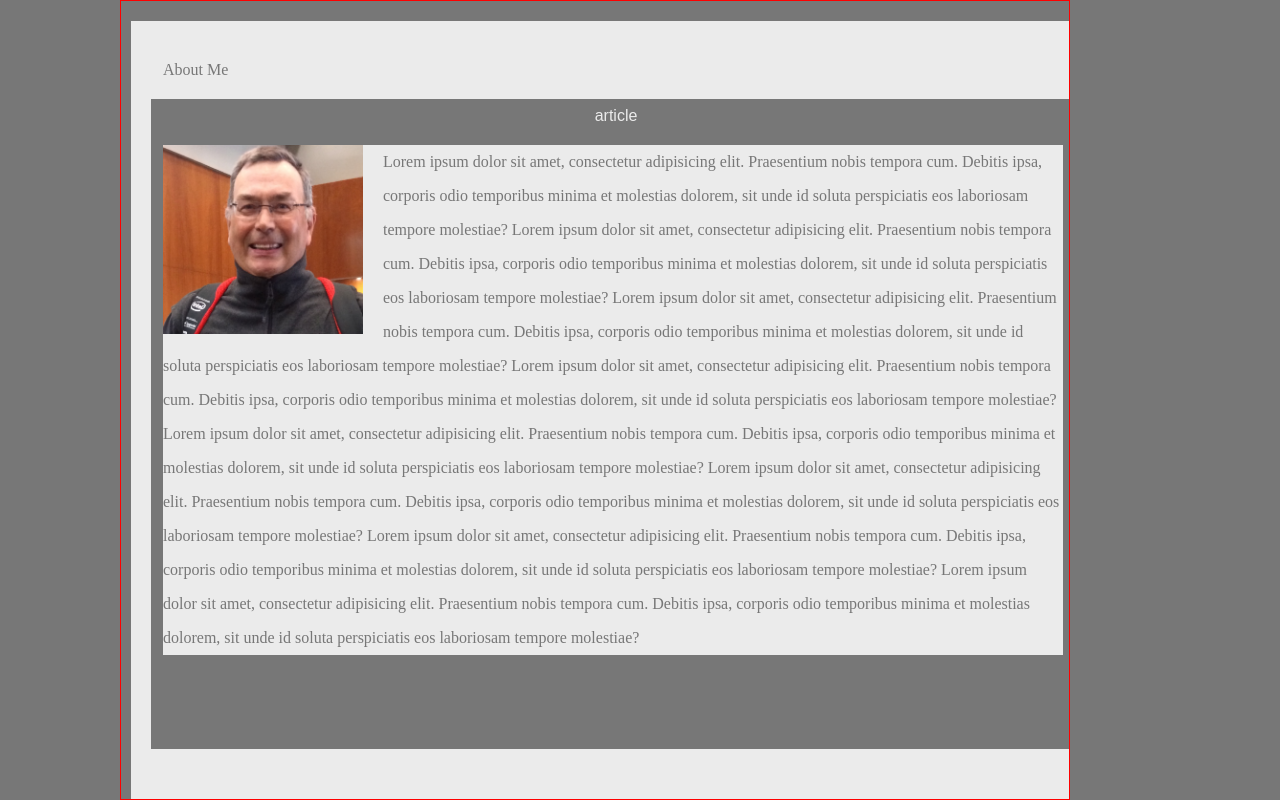
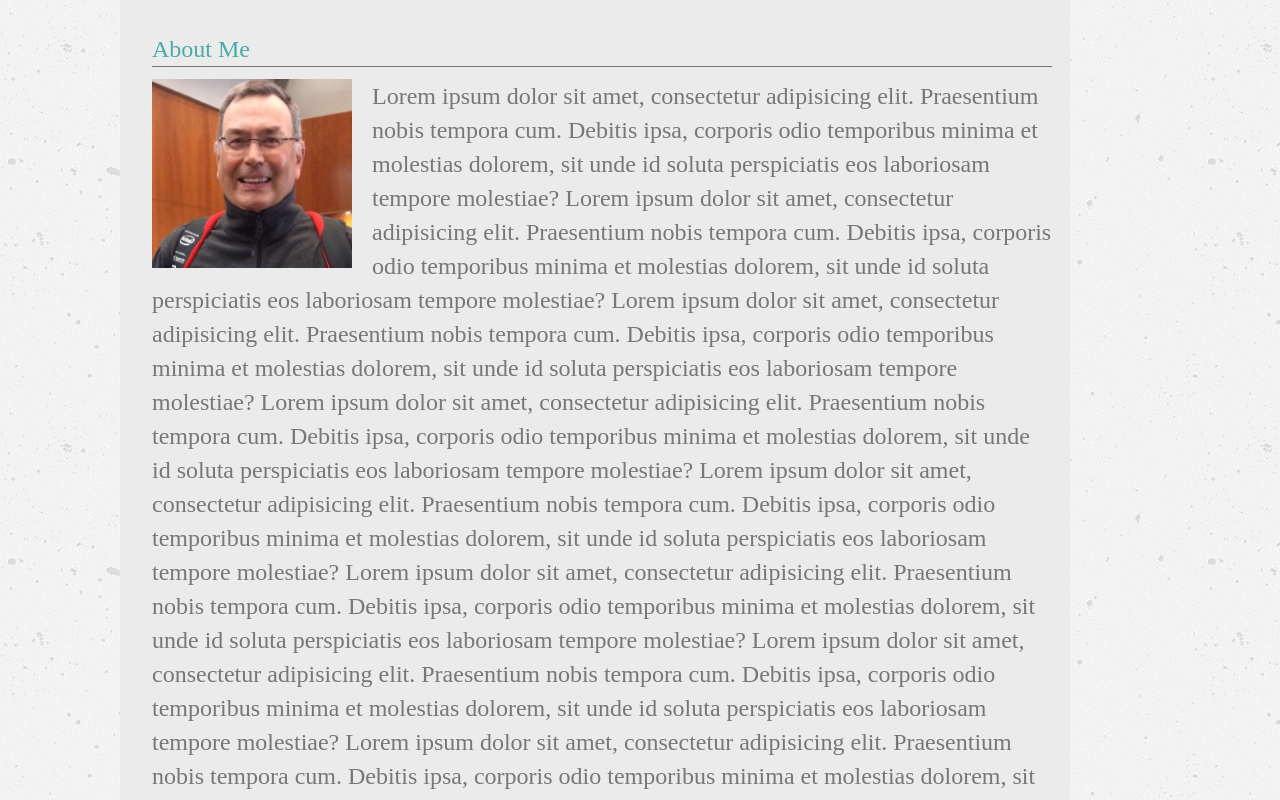
Before and after one commit to gillesleroy/Basic-Portfolio, a plain HTML site: page about.html in a window 1280 px wide. Shown: the top 800 px of the page. Drawn offline with Linux system fonts and the light colour scheme; a web font is replaced by a local one.

Commit message:
Basic Portfolio v.1

```diff
--- a/about.html
+++ b/about.html
@@ -33,9 +33,7 @@
   <section id="full" class="clearfix" >
     <h1>About Me</h1>
     <article>
-      article
       <!-- Image with link -->
-
       <!-- <h2>h2</h2>
       <h3>h3</h3> -->
       <p>
@@ -47,7 +45,8 @@
           corporis odio temporibus minima et molestias dolorem, sit unde id soluta perspiciatis eos laboriosam tempore molestiae? Lorem ipsum dolor sit amet, consectetur adipisicing elit. Praesentium nobis tempora cum. Debitis ipsa, corporis odio temporibus
           minima et molestias dolorem, sit unde id soluta perspiciatis eos laboriosam tempore molestiae? Lorem ipsum dolor sit amet, consectetur adipisicing elit. Praesentium nobis tempora cum. Debitis ipsa, corporis odio temporibus minima et molestias dolorem,
           sit unde id soluta perspiciatis eos laboriosam tempore molestiae? Lorem ipsum dolor sit amet, consectetur adipisicing elit. Praesentium nobis tempora cum. Debitis ipsa, corporis odio temporibus minima et molestias dolorem, sit unde id soluta perspiciatis
-          eos laboriosam tempore molestiae?</p>
+          eos laboriosam tempore molestiae?
+        </p>
     </article>
   </section>
   <!-- <aside>
--- a/assets/css/style.css
+++ b/assets/css/style.css
@@ -10,7 +10,8 @@
   body {
     font-family: 'Arial', 'Helvetica Neue', Helvetica, sans-serif;
     color: #777777;
-    background: #777777;
+    /* background: #777777; */
+    background-image: url("../images/concrete-texture.png");
     width: '960px';
     font-size: '18px';
     margin: auto;
@@ -30,16 +31,19 @@
 
   section {
     width: 950px;
-    height: 850px;
+    height: 1050px;
+    margin: 0 0 0 0;
     /* display: inline; */
     /* border: 1px solid green; */
     float: left; /* This is what I was missing */
     /* overflow: auto; */
     /* padding: 20px; */
-    /* background: #ebebeb;
+    background: #ebebeb;
+    /*
     padding: 20px;
     margin-bottom: 20px;
     color: #fff; */
+    /* border: 1px solid red; */
   }
 
   aside {
@@ -50,20 +54,21 @@
     width: 300px;
   }
 
-  footer {
-    /* background: #ebebeb; */
-    /* padding: 50px;
+  /* footer {
+    background: #ebebeb;
+    padding: 50px;
     width: 100%;
-    float: left; */
-  }
+    float: left;
+  } */
 
   article{
     color: #ebebeb;
-    background: #777777;
+    /* background: #777777; */
     float: left;
     overflow: auto;
-    width:930px;
-    height:650px;
+    /* width:930px; */
+    height:960px;
+    /* border: 1px solid royalblue; */
   }
 
   h1, h2, h3, p {
@@ -72,7 +77,18 @@
     width: 900px;
     margin: 12px;
     font-family: 'Copse', serif;
+    font-size: 24px;
     text-align: left;
+  }
+
+  h1 {
+    color: #4aaaa5;
+    margin-bottom: 0px;
+    border-bottom: 1px solid #777777;
+  }
+
+  p {
+    height: 920px;
   }
 
   .clearfix {
@@ -102,10 +118,10 @@
   }
 
   #container-2{
-    width: 950px;
+    /* width: 1020px; */
     overflow: auto;
-    border: 1px solid red;
-    height: 800px;
+    /* border: 1px solid black; */
+    /* height: 1050px; */
   }
 
   #nav {
```
Also changed, not shown: assets/images/concrete-texture.png (added).
